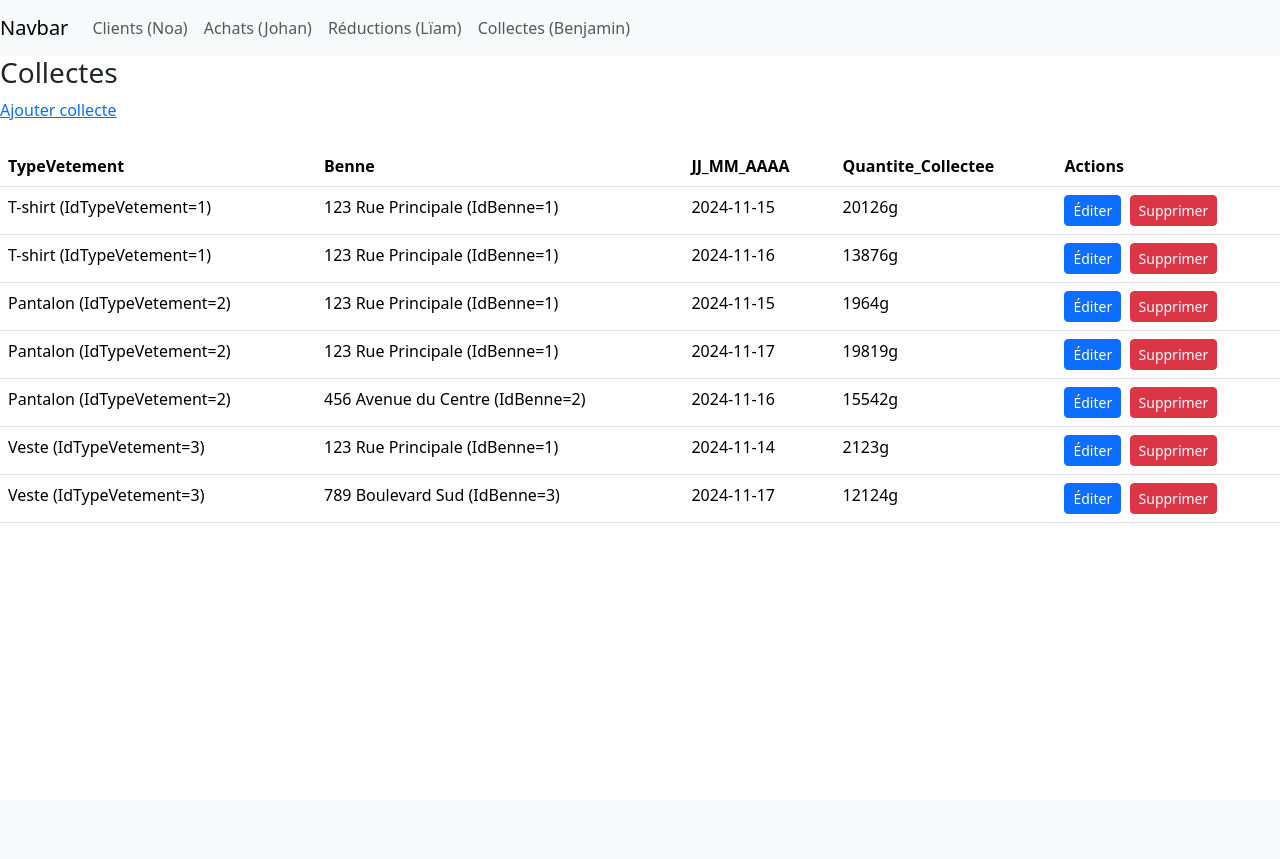
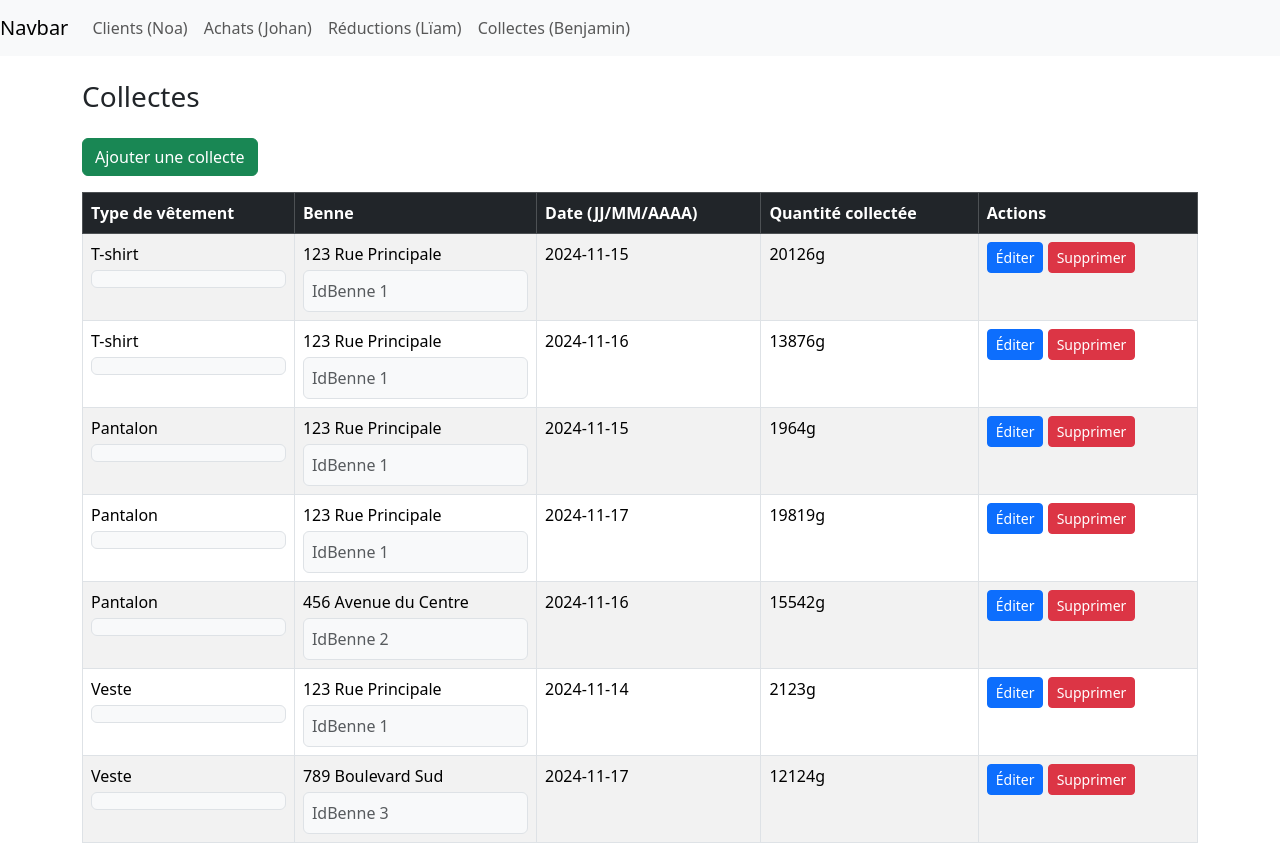
Before and after one commit to noaleenknegt/SAE34-14, a Flask app: page /collecte/show in a window 1280 px wide. Before the commit the page ends 800 px from the top, so only its background shows below. Run offline with Flask 3, Linux system fonts and the light colour scheme; data comes from the database, SQL or seed files in the repository; data that the repository does not hold is empty; some libraries are stand-ins or nearby versions.

Commit message:
modifier tableau

```diff
--- a/templates/collecte/show_collecte.html
+++ b/templates/collecte/show_collecte.html
@@ -5,37 +5,56 @@
 {% endblock %}
 
 {% block body %}
-<h3>Collectes</h3>
-<a href="/collecte/add">Ajouter collecte</a>
-<br><br>
+<div class="container mt-4">
+    <h3 class="mb-4">Collectes</h3>
+    <a href="/collecte/add" class="btn btn-success mb-3">Ajouter une collecte</a>
 
-<table class="table">
-    <thead>
+    <div class="table-responsive">
+        <table class="table table-bordered table-striped">
+            <thead class="table-dark">
                 <tr>
-            <th>TypeVetement</th><th>Benne</th><th>JJ_MM_AAAA</th><th>Quantite_Collectee</th><th>Actions</th>
+                    <th>Type de vêtement</th>
+                    <th>Benne</th>
+                    <th>Date (JJ/MM/AAAA)</th>
+                    <th>Quantité collectée</th>
+                    <th>Actions</th>
                 </tr>
             </thead>
             <tbody>
                 {% if collectes | length >= 1 %}
                     {% for collecte in collectes %}
                     <tr>
-               <td>{{ typeVetement[collecte.IdTypeVetement-1]['LibelleTypeVetement']}} (IdTypeVetement={{collecte.IdTypeVetement}})</td>
-               <td>{{ benne[collecte.IdBenne-1]['Adresse']}} (IdBenne={{collecte.IdBenne}})</td>
+                        <td>
+                            {{ typeVetement[collecte.IdTypeVetement-1]['LibelleTypeVetement'] }}
+                            <div class="bg-light p-2 mt-1 border rounded"></div>
+                        </td>
+                        <td>
+                            {{ benne[collecte.IdBenne-1]['Adresse'] }}
+                            <div class="bg-light p-2 mt-1 border rounded">
+                                <span class="text-muted">IdBenne {{ collecte.IdBenne }}</span>
+                            </div>
+                        </td>
                         <td>{{ collecte.JJ_MM_AAAA }}</td>
                         <td>{{ collecte.Quantite_Collectee }}g</td>
                         <td>
-                      <a href="/collecte/edit?IdTypeVetement={{ collecte.IdTypeVetement }}&IdBenne={{ collecte.IdBenne }}&JJ_MM_AAAA={{ collecte.JJ_MM_AAAA }}" class="btn btn-primary btn-sm">Éditer</a>&nbsp;
-                      <a href="/collecte/delete?IdTypeVetement={{ collecte.IdTypeVetement }}&IdBenne={{ collecte.IdBenne }}&JJ_MM_AAAA={{ collecte.JJ_MM_AAAA }}" class="btn btn-danger btn-sm">Supprimer</a>
+                            <a href="/collecte/edit?IdTypeVetement={{ collecte.IdTypeVetement }}&IdBenne={{ collecte.IdBenne }}&JJ_MM_AAAA={{ collecte.JJ_MM_AAAA }}"
+                               class="btn btn-primary btn-sm">
+                                <i class="bi bi-pencil"></i> Éditer
+                            </a>
+                            <a href="/collecte/delete?IdTypeVetement={{ collecte.IdTypeVetement }}&IdBenne={{ collecte.IdBenne }}&JJ_MM_AAAA={{ collecte.JJ_MM_AAAA }}"
+                               class="btn btn-danger btn-sm">
+                                <i class="bi bi-trash"></i> Supprimer
+                            </a>
                         </td>
                     </tr>
                     {% endfor %}
                 {% else %}
                 <tr>
-                  <td>
-                      pas de collectes
-                  </td>
+                    <td colspan="5" class="text-center text-muted">Pas de collectes disponibles</td>
                 </tr>
                 {% endif %}
             </tbody>
         </table>
+    </div>
+</div>
 {% endblock %}
```
Lines whose indentation alone changed are shown as unchanged.
